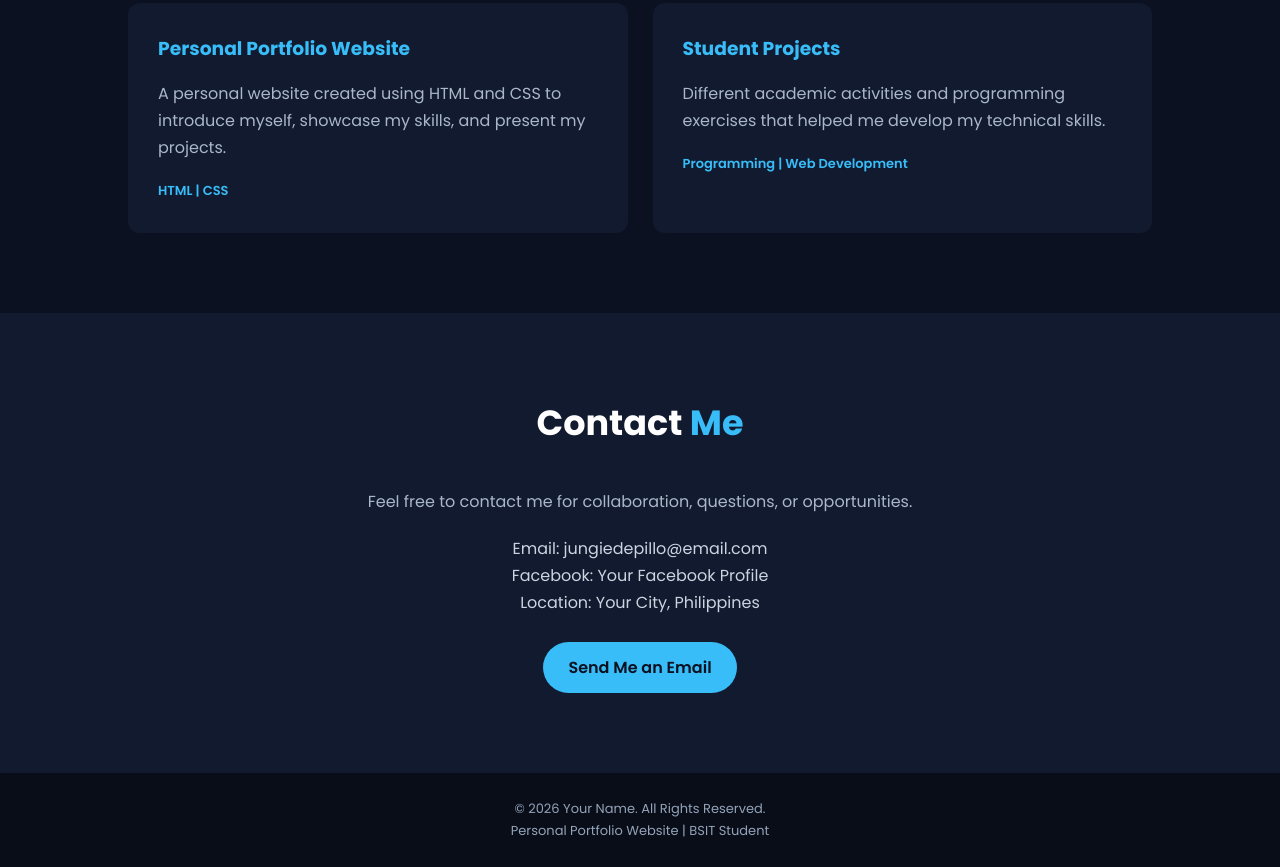
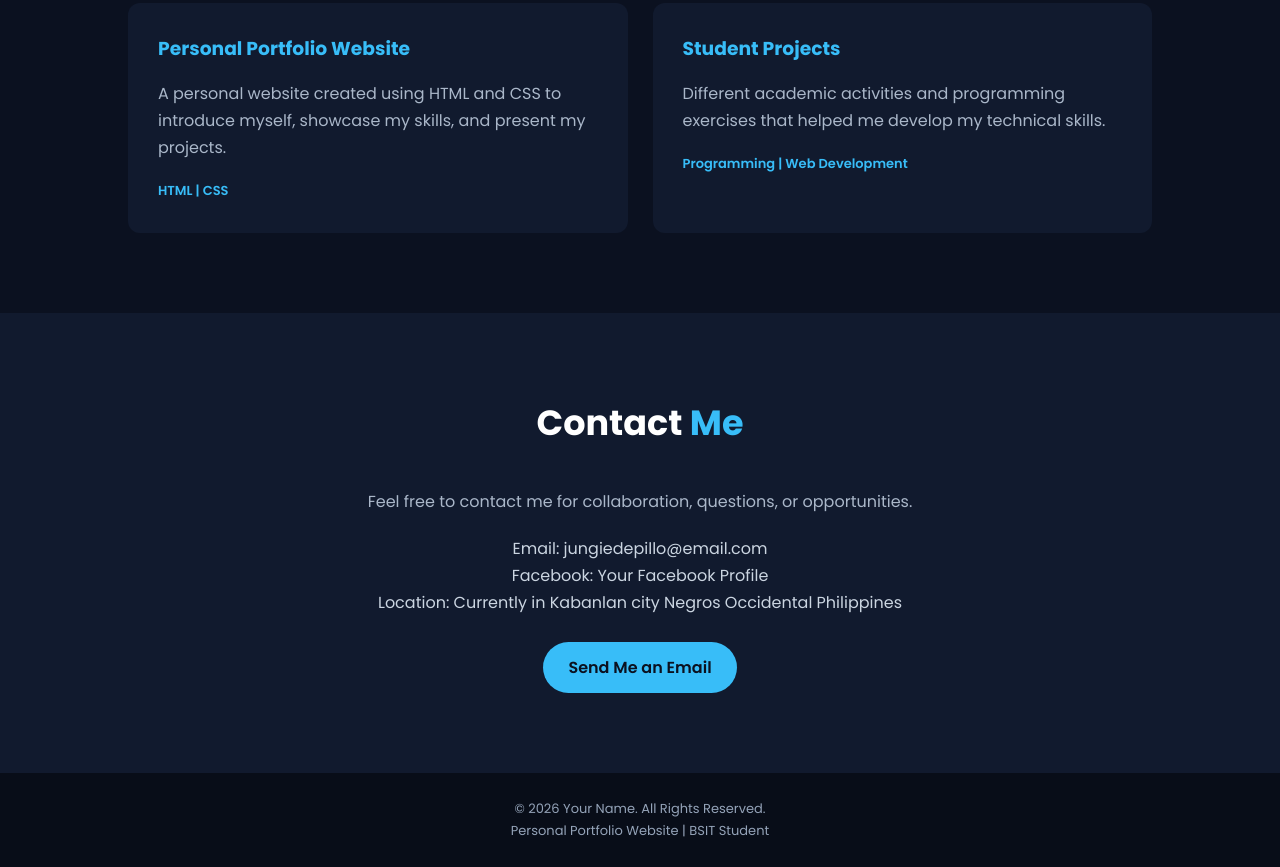
Before and after one commit to jungiedepillo-debug/Depillo-Project-1, a plain HTML site: page index.html in a window 1280 px wide. Shown: the part 1734-2601 px from the top of the page. Drawn offline with Linux system fonts and the light colour scheme.

Commit message:
Add Location

```diff
--- a/index.html
+++ b/index.html
@@ -141,9 +141,13 @@
         </p>
 
         <div class="contact-info">
-            <p>Email: jungiedepillo@email.com</p>
+
+            <p>
+                Email: jungiedepillo@email.com</p>
             <p>Facebook: Your Facebook Profile</p>
-            <p>Location: Your City, Philippines</p>
+            <p>Location: Currently in Kabanlan city
+            Negros Occidental
+            Philippines</p>
         </div>
 
         <a href="mailto:jungiedepillo@email.com" class="btn">
```
